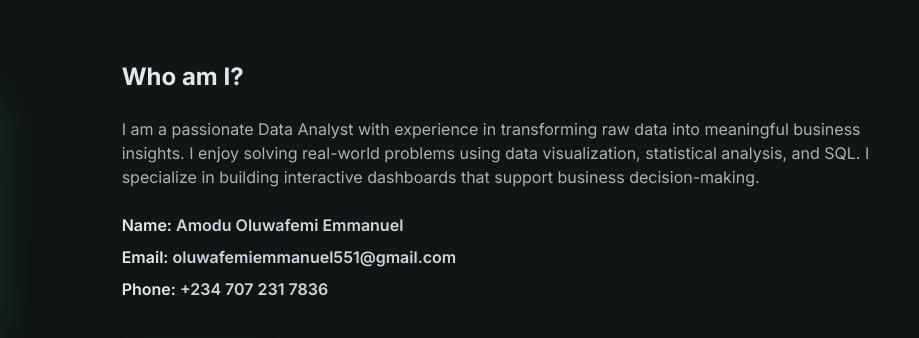
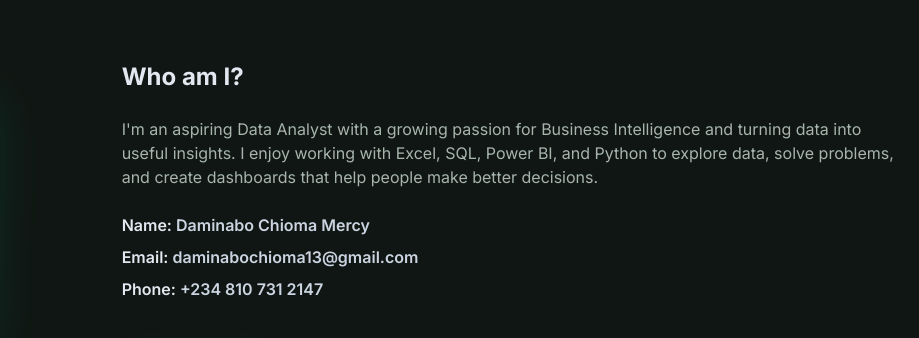
Before and after one commit to Mercy130601/Mercy130601-commits.githubs.io, a plain HTML site: page index.html in a window 1280 px wide. Shown: the part 943-1281 px from the top of the page, 361-1280 px from the left. Drawn offline with nearby package versions, Linux system fonts and the light colour scheme.

Commit message:
Update index.html

```diff
--- a/index.html
+++ b/index.html
@@ -608,13 +608,12 @@
                 <div class="md:w-2/3 md:pl-12">
                     <h3 class="text-2xl font-bold mb-6">Who am I?</h3>
                     <p class="text-slate-400 mb-6">
-                        I am a passionate Data Analyst with experience in transforming raw data into meaningful business insights. I enjoy solving real-world problems using data visualization, statistical analysis, and SQL. I specialize in building interactive dashboards that support business decision-making.
-
+I'm an aspiring Data Analyst with a growing passion for Business Intelligence and turning data into useful insights. I enjoy working with Excel, SQL, Power BI, and Python to explore data, solve problems, and create dashboards that help people make better decisions.
                     <div class="grid grid-cols-1 md:grid-cols-2 gap-6 mb-8">
                         <div>
-                            <h4 class="font-semibold mb-2">Name: <span class="text-slate-300">Amodu Oluwafemi Emmanuel</span></h4>
-                            <h4 class="font-semibold mb-2">Email: <span class="text-slate-300">oluwafemiemmanuel551@gmail.com</span></h4>
-                            <h4 class="font-semibold mb-2">Phone: <span class="text-slate-300">+234 707 231 7836</span></h4>
+                            <h4 class="font-semibold mb-2">Name: <span class="text-slate-300">Daminabo Chioma Mercy</span></h4>
+                            <h4 class="font-semibold mb-2">Email: <span class="text-slate-300">daminabochioma13@gmail.com</span></h4>
+                            <h4 class="font-semibold mb-2">Phone: <span class="text-slate-300">+234 810 731 2147</span></h4>
                         </div>
 
                     </div>
```
